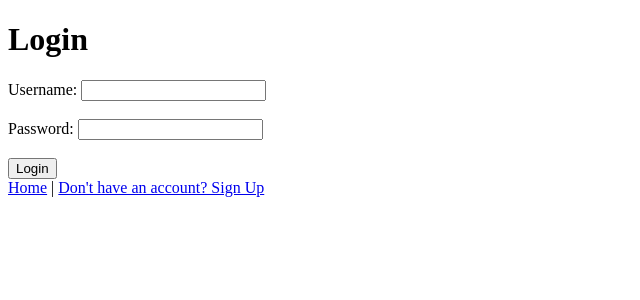
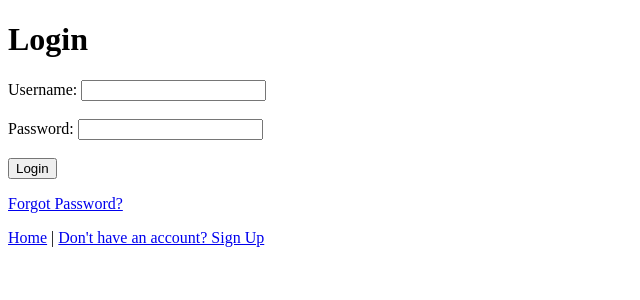
Before and after one commit to ChristieD30/My-Recipe-Box, a Flask app: page /login in a window 1280 px wide. Shown: the top 300 px of the page, without its empty margins (0-640 px from the left). Run offline with Flask 3, Linux system fonts and the light colour scheme.

Commit message:
add forgot password link to login page

```diff
--- a/app/templates/login.html
+++ b/app/templates/login.html
@@ -21,6 +21,8 @@
     </form>
 
     <div id="errorMessage" style="display: none;"></div>
+
+    <p><a href="/forgot-password">Forgot Password?</a></p>
 
     <div>
         <a href="/">Home</a> |
```
